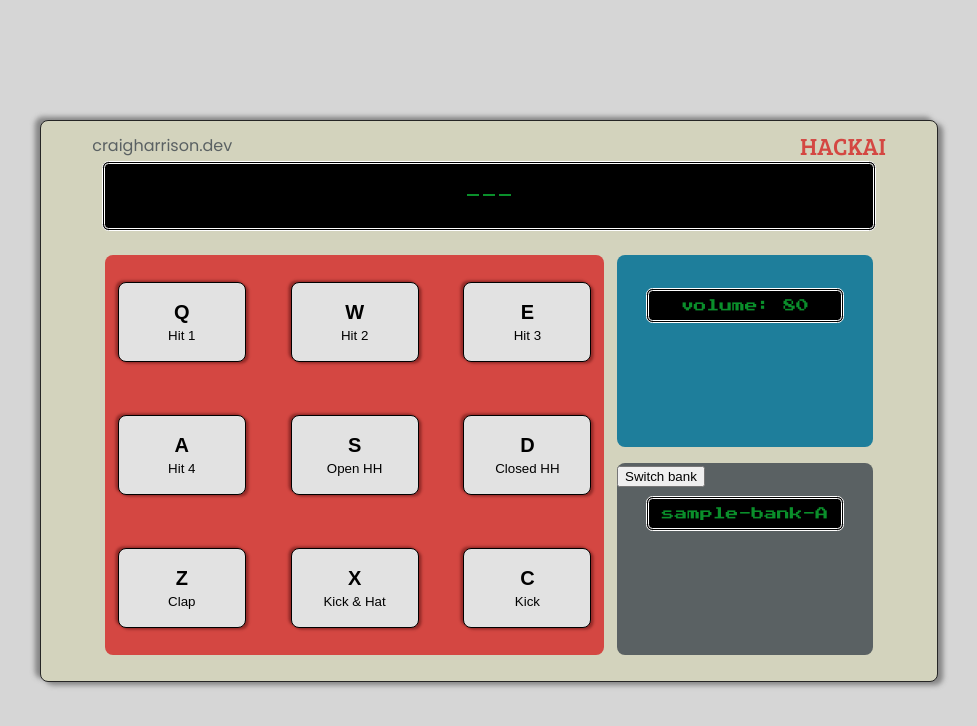
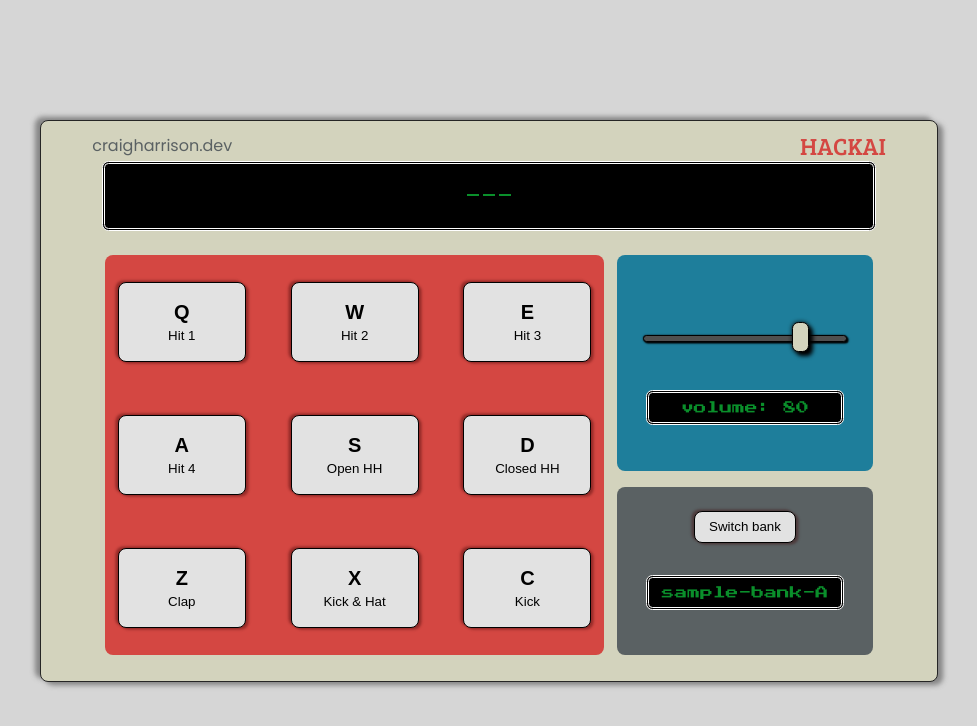
Before and after one commit to organicharris/drumMachine, a React (Create React App) app: page / in a window 1280 px wide. Shown: the top 726 px of the page, without its empty margins (152-1129 px from the left). Built offline with nearby package versions, Linux system fonts and the light colour scheme.

Commit message:
Desktop app finished

```diff
--- a/src/components/app.jsx
+++ b/src/components/app.jsx
@@ -9,6 +9,7 @@ import '../styles/drumMachine.css'
 import '../styles/main.css'
 import '../styles/animations.css'
 import '../styles/volumeControl.css'
+import '../styles/mediaCalls.css'
 
 class App extends React.Component {
     constructor(props) {
@@ -268,7 +269,7 @@ class App extends React.Component {
                             </div>
                             <div id="bankSelect">
                                 {/* Switches sample bank and displays bank */}
-                                <button className="bankButton" type="button" onClick={this.bankSelect}>Switch bank</button>
+                                <button id="bankButton" type="button" onClick={this.bankSelect}>Switch bank</button>
                                 <div id="bankDisplay">sample-{this.state.sampleBank[0]}</div>
                             </div>
                         </div>
--- a/src/styles/animations.css
+++ b/src/styles/animations.css
@@ -3,13 +3,13 @@
         color: #5a6163;
     }
     100% {
-        color: #1e7e9b;
+        color: #d44742;
     }
 }
 
 @keyframes linkNotOver {
     0% {
-        color: #1e7e9b;
+        color: #d44742;
     }
     100% {
         color: #5a6163;
--- a/src/styles/drumMachine.css
+++ b/src/styles/drumMachine.css
@@ -8,15 +8,6 @@
     border: 0.2vh solid #252525;
     border-radius: 1vh;
     box-shadow: 0.4vw 0.4vh 0.4vw #696969bb, -0.4vw -0.4vh 0.4vw #696969bb;
-}
-
-@media(max-width: 550px) {
-    #drum-machine {
-        width: 100vw;
-        height: 100vh;
-        top: 0;
-        left: 0;
-    }
 }
 
 #title {
@@ -118,10 +109,7 @@
     width: 20vw;
     flex-grow: 1;
     margin-top: 1vh;
-}
-
-#volume-control {
-
+    text-align: center;
 }
 
 #bankDisplay, #volumeDisplay {
@@ -136,3 +124,20 @@
     border: 3px double white;
     border-radius: 0.8vh;
 }
+
+#bankButton {
+    width: 8vw;
+    height: 4vh;
+    margin: 3vh 0;
+    background-color: #e2e2e2;
+    outline: none;
+    border: 0.2vh solid black;
+    border-radius: 1vh;
+    box-shadow: 0.2vw 0.2vh 0.2vw #3b04046b, -0.2vw -0.2vh 0.2vw #3b04046b;
+}
+
+/* light up button */
+#bankButton:active {
+    background-color: #17db48;
+    box-shadow: none;
+}
--- /dev/null
+++ b/src/styles/mediaCalls.css
@@ -0,0 +1,8 @@
+@media(max-width: 750px) {
+    #drum-machine {
+        width: 100vw;
+        height: 100vh;
+        top: 0;
+        left: 0;
+    }
+}
--- a/src/styles/volumeControl.css
+++ b/src/styles/volumeControl.css
@@ -1,4 +1,4 @@
-/* Overrides browser styling of range slider */
+/* ------- OVERRIDES BROWSER STYLING OF RANGE SLIDER ------- */
 input[type=range] {
     -webkit-appearance: none; /* Hides the slider so that custom slider can be made */
     width: 100%; /* Specific width is required for Firefox. */
@@ -16,9 +16,94 @@ input[type=range] {
     input[type=range]::-ms-track {
     width: 100%;
     cursor: pointer;
-
     /* Hides the slider so custom styles can be added */
     background: transparent;
     border-color: transparent;
     color: transparent;
     }
+
+input[type=range] {
+    -webkit-appearance: none;
+    margin: 10vh 2vw 5vh;
+    width: 80%;
+  }
+  input[type=range]:focus {
+    outline: none;
+  }
+  input[type=range]::-webkit-slider-runnable-track {
+    width: 80%;
+    height: 0.9vh;
+    cursor: pointer;
+    box-shadow: 0.2vh 0.2vh 0.2vh #000000, 0px 0px 0.2vh #0d0d0d;
+    background: #505050;
+    border-radius: 1.3vh;
+    border: 0.1vh solid #010101;
+  }
+  input[type=range]::-webkit-slider-thumb {
+    box-shadow: 0.5vh 0.5vh 0.5vh #000000, 0px 0px 0.5vh #0d0d0d;
+    border: 0.1vh solid #000000;
+    height: 3.8vh;
+    width: 1.4vw;
+    border-radius: 0.5vw;
+    background: #d3d3bd;
+    cursor: pointer;
+    -webkit-appearance: none;
+    margin-top: -14px;
+  }
+  input[type=range]:focus::-webkit-slider-runnable-track {
+    background: #505050;
+  }
+  input[type=range]::-moz-range-track {
+    width: 80%;
+    height: 0.9vh;
+    cursor: pointer;
+    box-shadow: 0.2vh 0.2vh 0.2vh #000000, 0px 0px 0.2vh #0d0d0d;
+    background: #505050;
+    border-radius: 1.3vh;
+    border: 0.1vh solid #010101;
+  }
+  input[type=range]::-moz-range-thumb {
+    box-shadow: 0.5vh 0.5vh 0.5vh #000000, 0px 0px 0.5vh #0d0d0d;
+    border: 0.1vh solid #000000;
+    height: 3.8vh;
+    width: 1.4vw;
+    border-radius: 0.5vw;
+    background: #d3d3bd;
+    cursor: pointer;
+  }
+  input[type=range]::-ms-track {
+    width: 80%;
+    height: 0.9vh;
+    cursor: pointer;
+    box-shadow: 0.2vh 0.2vh 0.2vh #000000, 0px 0px 0.2vh #0d0d0d;
+    background: #505050;
+    border-radius: 1.3vh;
+    border: 0.1vh solid #010101;
+  }
+  input[type=range]::-ms-fill-lower {
+    box-shadow: 0.2vh 0.2vh 0.2vh #000000, 0px 0px 0.2vh #0d0d0d;
+    background: #505050;
+    border-radius: 1.3vh;
+    border: 0.1vh solid #010101;
+  }
+  input[type=range]::-ms-fill-upper {
+    box-shadow: 0.2vh 0.2vh 0.2vh #000000, 0px 0px 0.2vh #0d0d0d;
+    background: #505050;
+    border-radius: 1.3vh;
+    border: 0.1vh solid #010101;
+  }
+  input[type=range]::-ms-thumb {
+    box-shadow: 0.5vh 0.5vh 0.5vh #000000, 0px 0px 0.5vh #0d0d0d;
+    border: 0.1vh solid #000000;
+    height: 3.8vh;
+    width: 1.4vw;
+    border-radius: 0.5vw;
+    background: #d3d3bd;
+    cursor: pointer;
+  }
+  input[type=range]:focus::-ms-fill-lower {
+    background: #505050;
+  }
+  input[type=range]:focus::-ms-fill-upper {
+    background: #505050;
+  }
```
Lines whose indentation alone changed are shown as unchanged.
